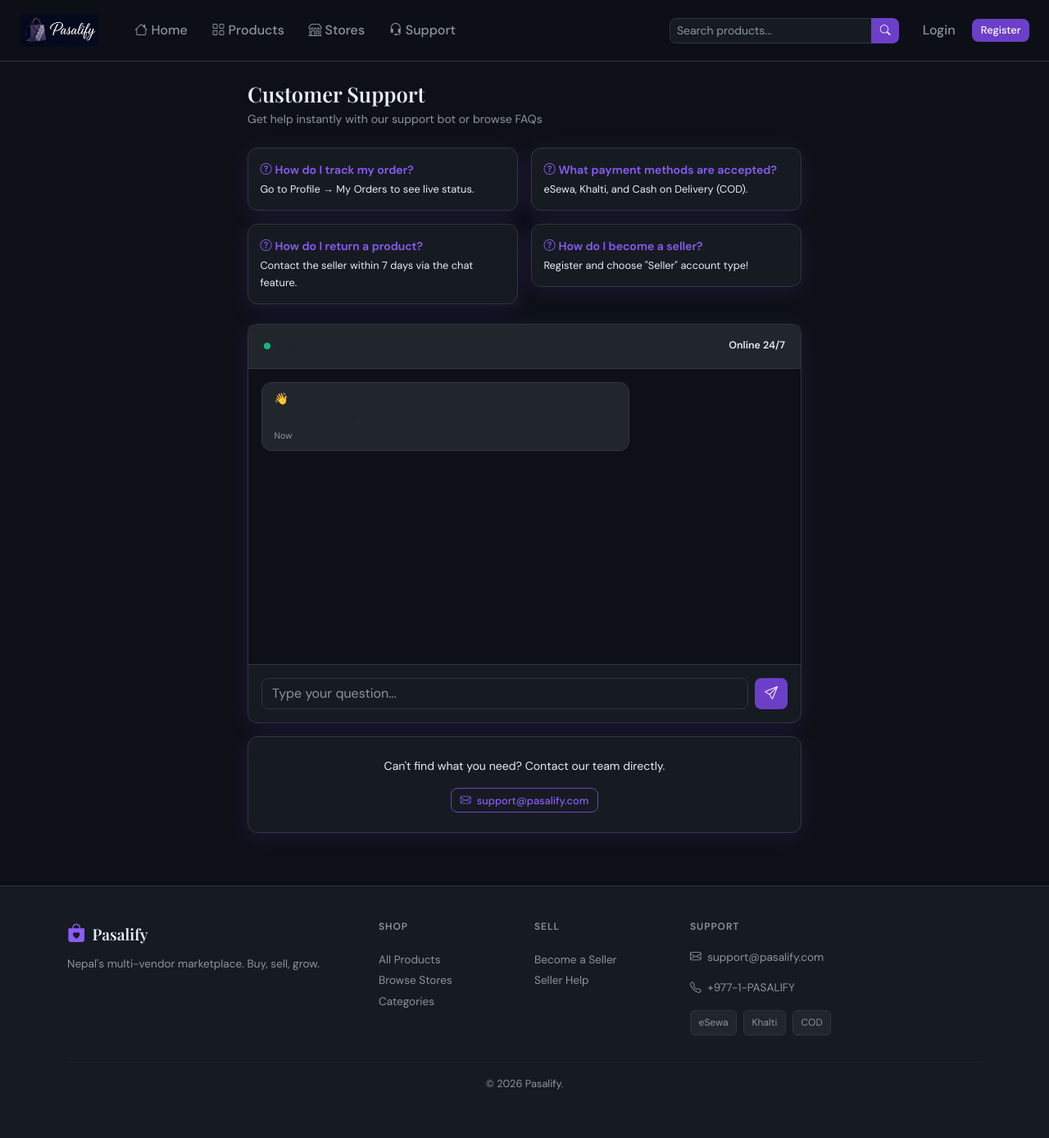
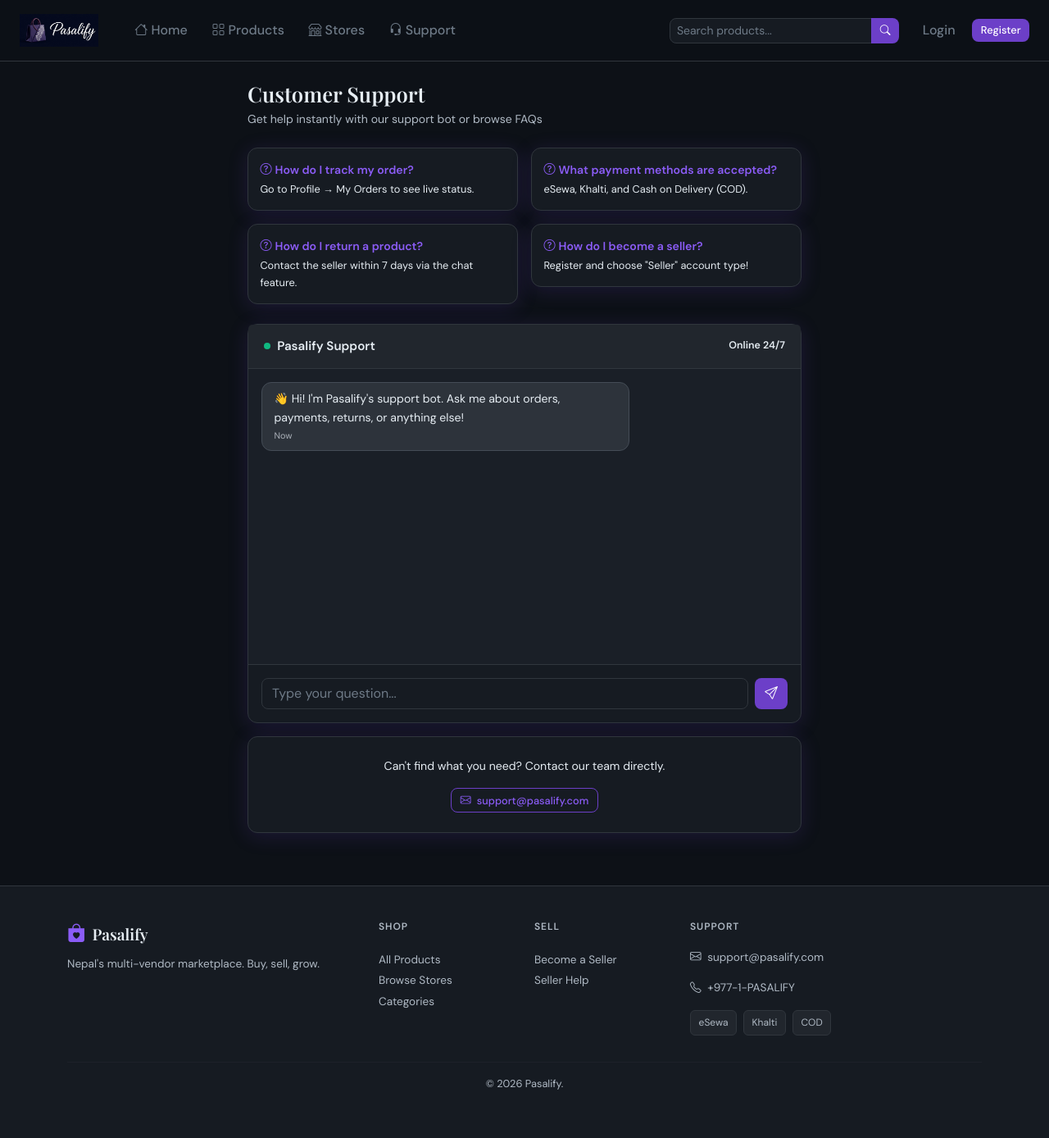
Before and after one commit to Aashuu13/AI_39-B_Group-1_Pasalify, a Python web app: template app/templates/customer/support.html in a window 1280 px wide. Shown: the whole page at 82% size. Run offline with Jinja, Linux system fonts and the light colour scheme; the template is opened without the code that fills it, so the values that code supplies are empty.

Commit message:
some remake

```diff
--- a/app/static/css/pasalify.css
+++ b/app/static/css/pasalify.css
@@ -1,47 +1,57 @@
+/* Pasalify — dark purple/navy theme, built on Bootstrap utility classes.
+   Two Google Fonts: Playfair Display for headings/prices (an elegant
+   serif), DM Sans for everything else (a clean, readable sans-serif). */
 @import url('https://fonts.googleapis.com/css2?family=Playfair+Display:wght@600;700&family=DM+Sans:wght@400;500;600&display=swap');
 
+/* CSS custom properties = the entire color system in one place.
+   Every other rule below references these (var(--purple), etc.)
+   instead of hardcoding hex codes, so the whole theme can be
+   restyled by editing just this block. */
 :root{
   --navy:#0D1117;--navy2:#161B22;--navy3:#21262D;
   --purple:#6C3FC8;--purple2:#8B5CF6;--purple3:#A78BFA;--accent:#C084FC;
   --gold:#F59E0B;--red:#EF4444;--green:#10B981;
-  --text:#E6EDF3;--muted:#8B949E;--border:#30363D;--card:#161B22;
+  --text:#E6EDF3;--muted:#B0BAC5;--dim:#6E7A87;--border:#30363D;--card:#161B22;
   --radius:12px;--shadow:0 4px 24px rgba(108,63,200,.18);
 }
+/* Basic reset + global page defaults */
 *{box-sizing:border-box;margin:0;padding:0}
-body{font-family:'DM Sans',sans-serif;background:var(--navy);color:var(--text);min-height:100vh;line-height:1.6}
+body{font-family:'DM Sans',sans-serif;background:var(--navy);color:#E6EDF3;min-height:100vh;line-height:1.6}
 a{color:var(--purple2);text-decoration:none}
 a:hover{color:var(--accent)}
+/* Thin custom scrollbar matching the theme, instead of the OS default */
 ::-webkit-scrollbar{width:6px}
 ::-webkit-scrollbar-track{background:var(--navy2)}
 ::-webkit-scrollbar-thumb{background:var(--purple);border-radius:3px}
 
-/* NAVBAR */
+/* ── Top navigation bar (logo, nav links, notification bell) ───────── */
 .navbar{background:rgba(13,17,23,.97);backdrop-filter:blur(12px);border-bottom:1px solid var(--border);padding:.75rem 0;position:sticky;top:0;z-index:1000}
 .navbar-brand{display:flex;align-items:center;gap:.5rem}
 .navbar-brand span{font-family:'Playfair Display',serif;font-size:1.35rem;color:var(--text)}
-.nav-link{color:var(--muted)!important;font-weight:500;transition:.2s;padding:.4rem .8rem!important}
+.nav-link{color:var(--dim)!important;font-weight:500;transition:.2s;padding:.4rem .8rem!important}
 .nav-link:hover,.nav-link.active{color:var(--purple2)!important}
 .navbar-toggler{border-color:var(--border)}
 
-/* SIDEBAR */
+/* ── Left sidebar nav, used on the seller and admin dashboards ──────── */
 .sidebar{background:var(--navy2);border-right:1px solid var(--border);min-height:calc(100vh - 61px);padding:1rem 0;width:240px;position:fixed;top:61px;left:0;overflow-y:auto;z-index:100}
-.sidebar-link{color:var(--muted)!important;padding:.55rem 1.25rem;display:flex;align-items:center;gap:.6rem;font-weight:500;transition:.2s;border-right:3px solid transparent;font-size:.9rem}
+.sidebar-link{color:var(--dim)!important;padding:.55rem 1.25rem;display:flex;align-items:center;gap:.6rem;font-weight:500;transition:.2s;border-right:3px solid transparent;font-size:.9rem}
 .sidebar-link:hover,.sidebar-link.active{color:var(--text)!important;background:rgba(108,63,200,.18);border-right-color:var(--purple)}
-.sidebar-section{color:var(--muted);font-size:.68rem;text-transform:uppercase;letter-spacing:.1em;padding:.9rem 1.25rem .3rem;font-weight:700}
+.sidebar-section{color:var(--dim);font-size:.68rem;text-transform:uppercase;letter-spacing:.1em;padding:.9rem 1.25rem .3rem;font-weight:700}
+/* Pushes page content right of the fixed sidebar above */
 .main-content{margin-left:240px;padding:1.75rem;min-height:calc(100vh - 61px)}
 
-/* CARDS */
-.card{background:var(--card);border:1px solid var(--border);border-radius:var(--radius);box-shadow:var(--shadow)}
+/* ── Generic card panels + the small KPI "stat" cards on dashboards ─── */
+.card{background:var(--card);border:1px solid var(--border);border-radius:var(--radius);box-shadow:var(--shadow);color:#E6EDF3}
 .card-header{background:var(--navy3);border-bottom:1px solid var(--border);padding:.9rem 1.2rem;font-weight:600;font-size:.95rem}
-.card-body{padding:1.2rem}
+.card-body{padding:1.2rem;color:#E6EDF3}
 .stat-card{background:var(--navy3);border:1px solid var(--border);border-radius:var(--radius);padding:1.4rem;transition:.2s;cursor:default}
 .stat-card:hover{transform:translateY(-3px);box-shadow:0 8px 32px rgba(108,63,200,.22)}
 .stat-icon{width:46px;height:46px;border-radius:10px;display:flex;align-items:center;justify-content:center;font-size:1.3rem}
 .stat-value{font-size:1.75rem;font-weight:700;font-family:'Playfair Display',serif;margin:.3rem 0 .1rem}
 .stat-label{color:var(--muted);font-size:.82rem}
 
-/* PRODUCT CARDS */
-.product-card{background:var(--navy3);border:1px solid var(--border);border-radius:var(--radius);overflow:hidden;transition:.25s;display:flex;flex-direction:column;height:100%}
+/* ── Product grid cards used on the catalogue, search, and home page ─ */
+.product-card{background:var(--navy3);border:1px solid var(--border);border-radius:var(--radius);overflow:hidden;transition:.25s;display:flex;flex-direction:column;height:100%;color:#E6EDF3}
 .product-card:hover{border-color:var(--purple);transform:translateY(-4px);box-shadow:0 8px 28px rgba(108,63,200,.25)}
 .product-card img{width:100%;height:200px;object-fit:cover}
 .product-no-img{width:100%;height:200px;background:var(--navy2);display:flex;align-items:center;justify-content:center;color:var(--muted);font-size:2.5rem}
@@ -49,11 +59,11 @@ a:hover{color:var(--accent)}
 .p-name{font-weight:600;margin-bottom:.2rem;display:-webkit-box;-webkit-line-clamp:2;-webkit-box-orient:vertical;overflow:hidden;font-size:.95rem}
 .p-store{color:var(--muted);font-size:.76rem;margin-bottom:.3rem}
 .p-price{font-size:1.1rem;font-weight:700;color:var(--purple2)}
-.p-compare{text-decoration:line-through;color:var(--muted);font-size:.82rem;margin-left:.3rem}
+.p-compare{text-decoration:line-through;color:var(--dim);font-size:.82rem;margin-left:.3rem}
 .p-rating{color:var(--gold);font-size:.8rem;margin:.3rem 0}
 .p-actions{margin-top:auto;display:flex;gap:.4rem;padding-top:.75rem}
 
-/* BUTTONS */
+/* ── Buttons (solid purple + outline variants) ───────────────────────── */
 .btn{border-radius:8px;font-weight:500;transition:.2s}
 .btn-purple{background:var(--purple);color:#fff;border:none}
 .btn-purple:hover{background:var(--purple2);color:#fff;transform:translateY(-1px)}
@@ -61,32 +71,33 @@ a:hover{color:var(--accent)}
 .btn-outline-purple:hover{background:var(--purple);color:#fff}
 .btn-sm{padding:.28rem .65rem;font-size:.8rem}
 
-/* FORMS */
+/* ── Form inputs (dark-themed overrides of Bootstrap's form controls) ─ */
 .form-control,.form-select{background:var(--navy2);border:1px solid var(--border);color:var(--text);border-radius:8px}
 .form-control:focus,.form-select:focus{background:var(--navy2);color:var(--text);border-color:var(--purple);box-shadow:0 0 0 3px rgba(108,63,200,.2)}
 .form-label{font-weight:500;color:var(--text);margin-bottom:.35rem;font-size:.9rem}
-.input-group-text{background:var(--navy3);border-color:var(--border);color:var(--muted)}
-.form-control::placeholder{color:var(--muted)}
+.input-group-text{background:var(--navy3);border-color:var(--border);color:var(--dim)}
+.form-control::placeholder{color:var(--dim)}
 
-/* TABLES */
-.table{color:var(--text);font-size:.88rem}
-.table thead th{background:var(--navy3);border-color:var(--border);color:var(--muted);font-size:.75rem;text-transform:uppercase;letter-spacing:.06em;font-weight:600}
-.table td,.table th{border-color:var(--border);vertical-align:middle;padding:.6rem .75rem}
-.table tbody tr:hover{background:rgba(108,63,200,.06)}
+/* ── Tables (orders, products, users — admin/seller list views) ─────── */
+.table{color:#E6EDF3;font-size:.88rem;--bs-table-bg:transparent;--bs-table-color:#E6EDF3;--bs-table-border-color:var(--border);--bs-table-striped-bg:transparent;--bs-table-hover-bg:rgba(108,63,200,.06)}
+.table thead th{background:var(--navy3)!important;border-color:var(--border)!important;color:#B0BAC5;font-size:.75rem;text-transform:uppercase;letter-spacing:.06em;font-weight:600}
+.table td,.table th{border-color:var(--border)!important;vertical-align:middle;padding:.6rem .75rem;background:transparent!important;color:#E6EDF3!important}
+.table tbody tr{background:transparent!important}
+.table tbody tr:hover td{background:rgba(108,63,200,.08)!important}
 
-/* ALERTS */
+/* ── Flash message banners (success/danger/warning/info) ─────────────── */
 .alert{border-radius:var(--radius);border:none;font-size:.9rem}
 .alert-success{background:rgba(16,185,129,.12);color:#34D399;border:1px solid rgba(16,185,129,.2)}
 .alert-danger{background:rgba(239,68,68,.12);color:#F87171;border:1px solid rgba(239,68,68,.2)}
 .alert-warning{background:rgba(245,158,11,.12);color:#FCD34D;border:1px solid rgba(245,158,11,.2)}
 .alert-info{background:rgba(108,63,200,.12);color:var(--purple3);border:1px solid rgba(108,63,200,.2)}
 
-/* HERO */
+/* ── Homepage hero banner ─────────────────────────────────────────────── */
 .hero{background:linear-gradient(135deg,var(--navy2) 0%,rgba(108,63,200,.12) 100%);border-bottom:1px solid var(--border);padding:4rem 0}
 .hero h1{font-family:'Playfair Display',serif;font-size:clamp(1.8rem,4vw,3.2rem);line-height:1.25}
 .hero h1 em{color:var(--purple2);font-style:normal}
 
-/* STATUS BADGES */
+/* ── Order/payment status pills (one color per status value) ────────── */
 .status-badge{border-radius:50px;padding:.18rem .7rem;font-size:.75rem;font-weight:600;display:inline-block}
 .s-placed{background:rgba(139,92,246,.15);color:#A78BFA}
 .s-confirmed{background:rgba(59,130,246,.15);color:#60A5FA}
@@ -98,14 +109,14 @@ a:hover{color:var(--accent)}
 .s-paid,.s-success{background:rgba(16,185,129,.15);color:#34D399}
 .s-failed{background:rgba(239,68,68,.15);color:#F87171}
 
-/* CHAT */
-.chat-box{height:380px;overflow-y:auto;background:var(--navy);border:1px solid var(--border);border-radius:var(--radius);padding:1rem;display:flex;flex-direction:column;gap:.5rem}
+/* ── Chat thread bubbles (customer<->seller chat + support page) ────── */
+.chat-box{height:380px;overflow-y:auto;background:#1a1f27;border:1px solid var(--border);border-radius:var(--radius);padding:1rem;display:flex;flex-direction:column;gap:.5rem}
 .msg-bubble{max-width:70%;padding:.55rem .9rem;border-radius:12px;font-size:.88rem}
-.msg-me{background:rgba(108,63,200,.25);border:1px solid rgba(108,63,200,.3);align-self:flex-end}
-.msg-other{background:var(--navy3);border:1px solid var(--border);align-self:flex-start}
-.msg-time{font-size:.68rem;color:var(--muted);display:block;margin-top:.15rem}
+.msg-me{background:rgba(108,63,200,.55);border:1px solid rgba(108,63,200,.7);align-self:flex-end;color:#fff}
+.msg-other{background:#2D333B;border:1px solid #444C56;align-self:flex-start;color:#E6EDF3}
+.msg-time{font-size:.68rem;color:#aab0b8;display:block;margin-top:.15rem}
 
-/* MISC */
+/* ── Misc small helpers used across many pages ──────────────────────── */
 .section-title{font-family:'Playfair Display',serif;font-size:1.5rem;margin-bottom:1.5rem}
 .divider{border-top:1px solid var(--border);margin:1.5rem 0}
 .badge-purple{background:rgba(108,63,200,.2);color:var(--purple2);border:1px solid rgba(108,63,200,.3);border-radius:6px;padding:.2rem .55rem;font-size:.74rem}
@@ -119,6 +130,7 @@ a:hover{color:var(--accent)}
 .page-title{font-family:'Playfair Display',serif;font-size:1.6rem;margin-bottom:.25rem}
 .page-subtitle{color:var(--muted);font-size:.88rem;margin-bottom:1.5rem}
 
+/* ── Mobile layout: hide the sidebar, let content use full width ────── */
 @media(max-width:768px){
   .sidebar{display:none}
   .main-content{margin-left:0;padding:1rem}
```
Also changed, not shown: app/app.py (+25 -2 lines), app/static/js/pasalify.js (+35 -7 lines), app/static/uploads/banners/1e74257f-20f7-4ba9-859c-7826ff01432b.jpg (added), app/static/uploads/products/6f846312-8605-4063-ba2b-2d66ac89647f.webp (added).
